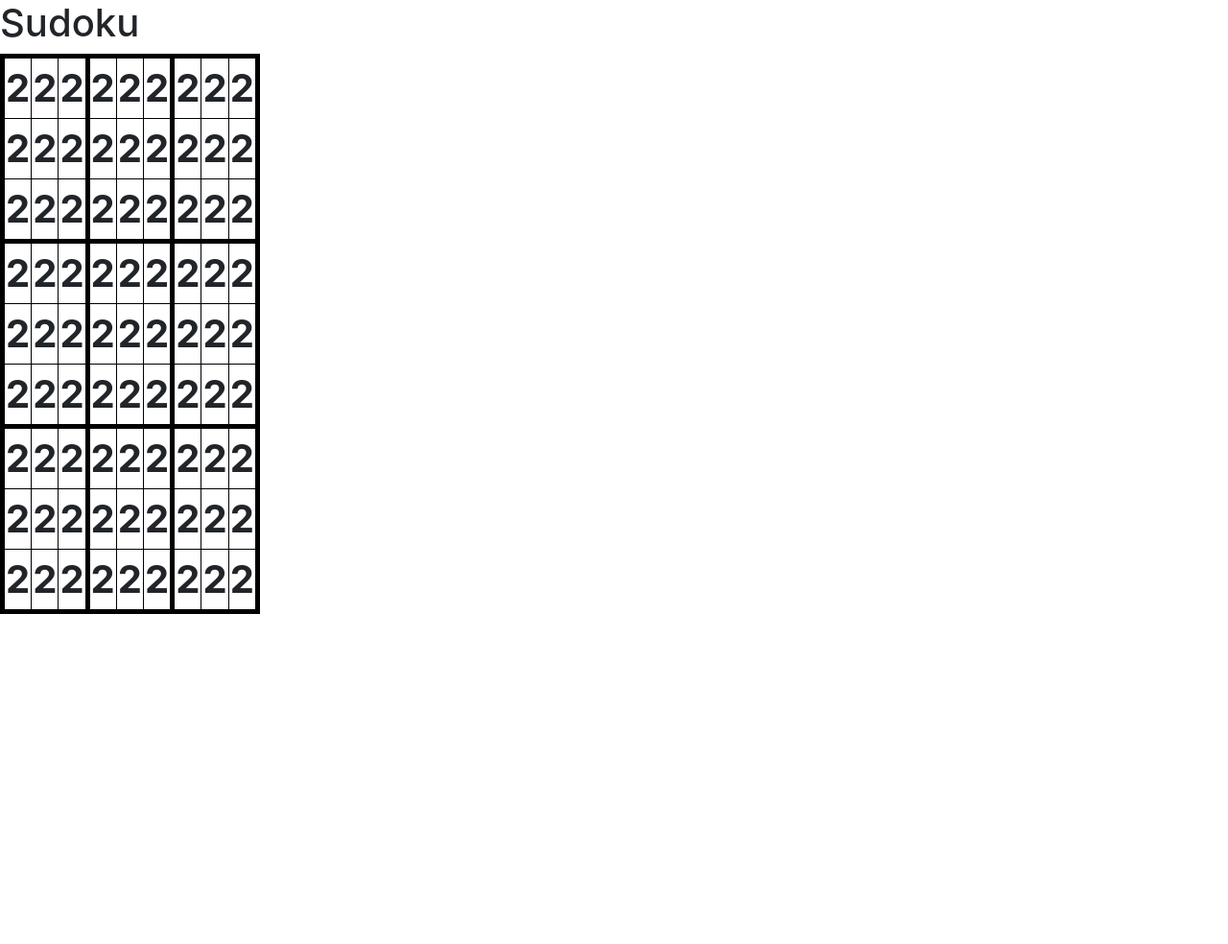
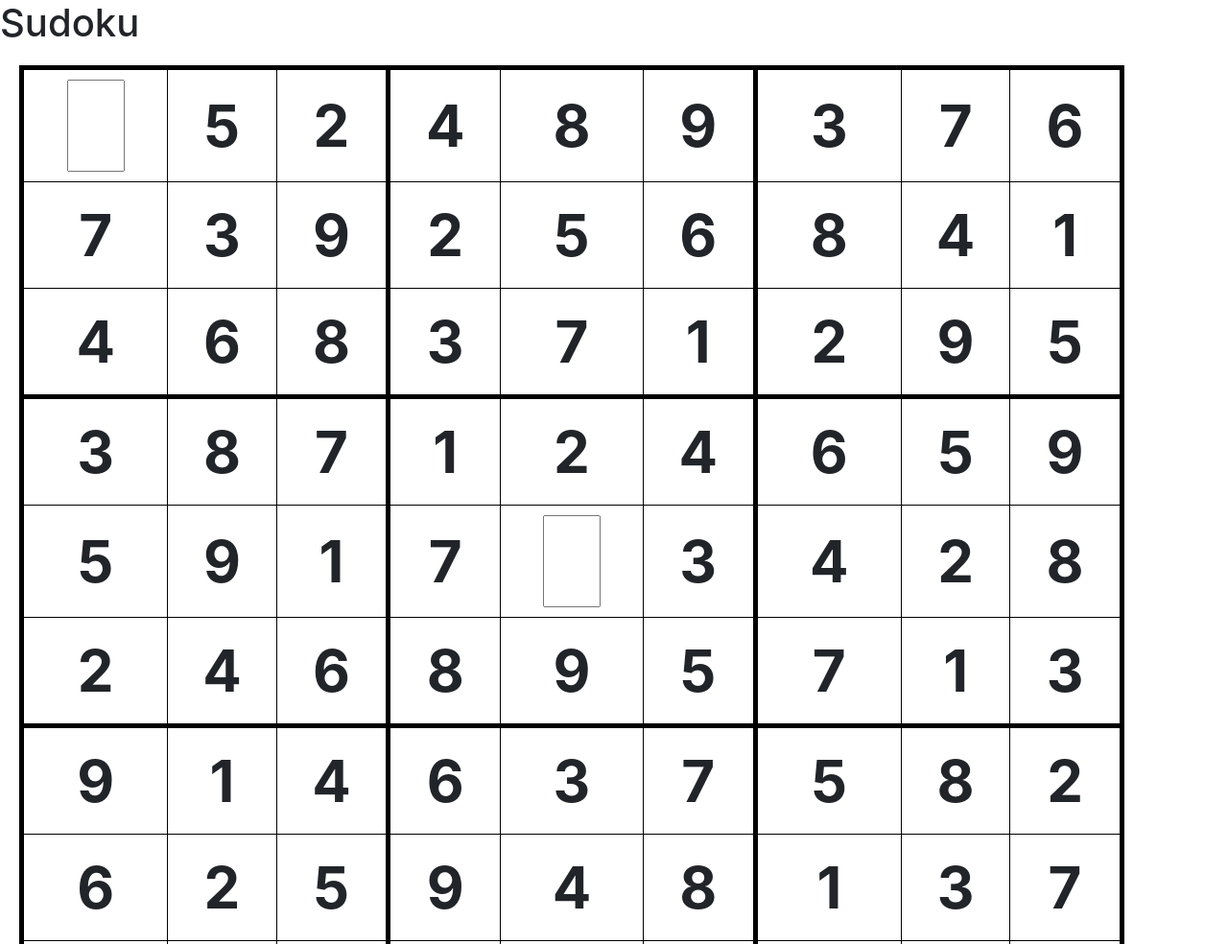
Before and after one commit to MikeSB3/sudoku, a website built with webpack: page src/index.html in a window 1280 px wide. Shown: the top 984 px of the page at 96% size. Before the commit the page ends 800 px from the top, so only its background shows below. Built offline with nearby package versions, Linux system fonts and the light colour scheme.

Commit message:
add function to compare solved puzzle with user answers

```diff
--- /dev/null
+++ b/src/backend.js
@@ -0,0 +1,25 @@
+
+export function Puzzle (){
+  this.solved = [1,5,2,4,8,9,3,7,6,7,3,9,2,5,6,8,4,1,4,6,8,3,7,1,2,9,5,3,8,7,1,2,4,6,5,9,5,9,1,7,6,3,4,2,8,2,4,6,8,9,5,7,1,3,9,1,4,6,3,7,5,8,2,6,2,5,9,4,8,1,3,7,8,7,3,5,1,2,9,6,4];
+  this.userInput = [0,5,2,4,8,9,3,7,6,7,3,9,2,5,6,8,4,1,4,6,8,3,7,1,2,9,5,3,8,7,1,2,4,6,5,9,5,9,1,7,0,3,4,2,8,2,4,6,8,9,5,7,1,3,9,1,4,6,3,7,5,8,2,6,2,5,9,4,8,1,3,7,8,7,3,5,1,2,0,6,4];
+}
+
+Puzzle.prototype.checkEqual = function(){
+  if(JSON.stringify(this.userInput)==JSON.stringify(this.solved)){
+    return "correct"
+  } else {
+    return "incorrect"
+  }
+
+
+
+
+  // for (var i = 0; i < this.solved.length; i++) {
+  //   if (this.userInput[i]===this.solved[i]) {
+  //     return "Correct"
+  //
+  //   } else {
+  //     return "Incorrect"
+  //   }
+  // }
+};
--- a/src/index.html
+++ b/src/index.html
@@ -5,110 +5,117 @@
   <title>Sudoku</title>
 </head>
 <body>
+  <div>
     <h1>Sudoku</h1>
+    <form id="puzzle" class="" action="index.html" method="post">
       <table>
-    <div>
+
         <tr class="top">
-        <th class="left">2</th>
-        <th class="">2</th>
+          <th class="left"><input type="number" min="1" max="9" id="number1"></th>
+          <th class="">5</th>
           <th class="third">2</th>
-        <th>2</th>
-        <th>2</th>
-        <th class="third">2</th>
-        <th>2</th>
-        <th>2</th>
-        <th class="right">2</th>
+          <th>4</th>
+          <th>8</th>
+          <th class="third">9</th>
+          <th>3</th>
+          <th>7</th>
+          <th class="right">6</th>
         </tr>
         <tr class="row-two">
-        <th class="left">2</th>
-        <th class="">2</th>
-        <th class="third">2</th>
+          <th class="left">7</th>
+          <th class="">3</th>
+          <th class="third">9</th>
           <th>2</th>
-        <th>2</th>
-        <th class="third">2</th>
-        <th>2</th>
-        <th>2</th>
-        <th class="right">2</th>
+          <th>5</th>
+          <th class="third">6</th>
+          <th>8</th>
+          <th>4</th>
+          <th class="right">1</th>
         </tr>
         <tr class="row-three">
+          <th class="last-left">4</th>
+          <th class="last">6</th>
+          <th class="last-third">8</th>
+          <th class="last">3</th>
+          <th class="last">7</th>
+          <th class="last-third">1</th>
+          <th class="last">2</th>
+          <th class="last">9</th>
+          <th class="last-third">5</th>
+        </tr>
+        <tr>
+          <th class="left">3</th>
+          <th class="">8</th>
+          <th class="third">7</th>
+          <th>1</th>
+          <th>2</th>
+          <th class="third">4</th>
+          <th>6</th>
+          <th>5</th>
+          <th class="right">9</th>
+        </tr>
+        <tr>
+          <th class="left">5</th>
+          <th class="">9</th>
+          <th class="third">1</th>
+          <th>7</th>
+          <th><input type="number" min="1" max="9" id="number2"></th>
+          <th class="third">3</th>
+          <th>4</th>
+          <th>2</th>
+          <th class="right">8</th>
+        </tr>
+        <tr>
           <th class="last-left">2</th>
-        <th class="last">2</th>
-        <th class="last-third">2</th>
-        <th class="last">2</th>
-        <th class="last">2</th>
-        <th class="last-third">2</th>
-        <th class="last">2</th>
-        <th class="last">2</th>
-        <th class="last-third">2</th>
+          <th class="last">4</th>
+          <th class="last-third">6</th>
+          <th class="last">8</th>
+          <th class="last">9</th>
+          <th class="last-third">5</th>
+          <th class="last">7</th>
+          <th class="last">1</th>
+          <th class="last-third">3</th>
         </tr>
-    </div>
         <tr>
-      <th class="left">2</th>
-      <th class="">2</th>
-      <th class="third">2</th>
-      <th>2</th>
-      <th>2</th>
-      <th class="third">2</th>
-      <th>2</th>
-      <th>2</th>
+          <th class="left">9</th>
+          <th class="">1</th>
+          <th class="third">4</th>
+          <th>6</th>
+          <th>3</th>
+          <th class= "third">7</th>
+          <th>5</th>
+          <th>8</th>
           <th class="right">2</th>
         </tr>
         <tr>
-      <th class="left">2</th>
+          <th class="left">6</th>
           <th class="">2</th>
-      <th class="third">2</th>
-      <th>2</th>
-      <th>2</th>
-      <th class="third">2</th>
-      <th>2</th>
-      <th>2</th>
-      <th class="right">2</th>
+          <th class="third">5</th>
+          <th>9</th>
+          <th>4</th>
+          <th class="third">8</th>
+          <th>1</th>
+          <th>3</th>
+          <th class="right">7</th>
         </tr>
         <tr>
-      <th class="last-left">2</th>
-      <th class="last">2</th>
+          <th class="last-left">8</th>
+          <th class="last">7</th>
+          <th class="last-third">3</th>
+          <th class="last">5</th>
+          <th class="last">1</th>
           <th class="last-third">2</th>
-      <th class="last">2</th>
-      <th class="last">2</th>
-      <th class="last-third">2</th>
-      <th class="last">2</th>
-      <th class="last">2</th>
-      <th class="last-third">2</th>
-    </tr>
-    <tr>
-      <th class="left">2</th>
-      <th class="">2</th>
-      <th class="third">2</th>
-      <th>2</th>
-      <th>2</th>
-      <th class= "third">2</th>
-      <th>2</th>
-      <th>2</th>
-      <th class="right">2</th>
-    </tr>
-    <tr>
-      <th class="left">2</th>
-      <th class="">2</th>
-      <th class="third">2</th>
-      <th>2</th>
-      <th>2</th>
-      <th class="third">2</th>
-      <th>2</th>
-      <th>2</th>
-      <th class="right">2</th>
-    </tr>
-    <tr>
-      <th class="last-left">2</th>
-      <th class="last">2</th>
-      <th class="last-third">2</th>
-      <th class="last">2</th>
-      <th class="last">2</th>
-      <th class="last-third">2</th>
-      <th class="last">2</th>
-      <th class="last">2</th>
-      <th class="last-third">2</th>
+          <th class="last"><input type="number" min="1" max="9" id="number3"></th>
+          <th class="last">6</th>
+          <th class="last-third">4</th>
         </tr>
       </table>
+      <button type="submit" name="button" id="submit">Submit</button>
+    </form>
+  </div>
+  <div class="result">
+    <h3>Your result is <span id="outcome"></span></h3>
 
+  </div>
 </body>
 </html>
--- a/src/main.js
+++ b/src/main.js
@@ -2,3 +2,21 @@ import $ from 'jquery';
 import 'bootstrap';
 import 'bootstrap/dist/css/bootstrap.min.css';
 import './styles.css';
+import { Puzzle } from "./backend.js";
+
+$(document).ready(function() {
+  $("#puzzle").submit(function(e){
+    e.preventDefault();
+    var puzzle = new Puzzle();
+    var number1 = parseInt($("#number1").val());
+    var number2 = parseInt($("#number2").val());
+    var number3 = parseInt($("#number3").val());
+    puzzle.userInput[0] += number1;
+    puzzle.userInput[40] += number2;
+    puzzle.userInput[78] += number3;
+    console.log(puzzle.userInput);
+    console.log(puzzle.solved);
+    puzzle.checkEqual();
+    $("#outcome").text(puzzle.checkEqual())
+  });
+});
--- a/src/styles.css
+++ b/src/styles.css
@@ -1,6 +1,16 @@
 table, th, td {
   border: 1px solid black;
-  font-size: 40px;
+  font-size: 60px;
+  text-align: center;
+}
+table {
+  width: 90%;
+  height: 90%;
+  margin: 20px;
+}
+
+th {
+  padding: 10px;
 }
 
 .three {
@@ -38,3 +48,7 @@ table, th, td {
 .right {
   border-right: 5px solid black;
 }
+
+input {
+  width: 60px;
+}
```
Lines whose indentation alone changed are shown as unchanged.
